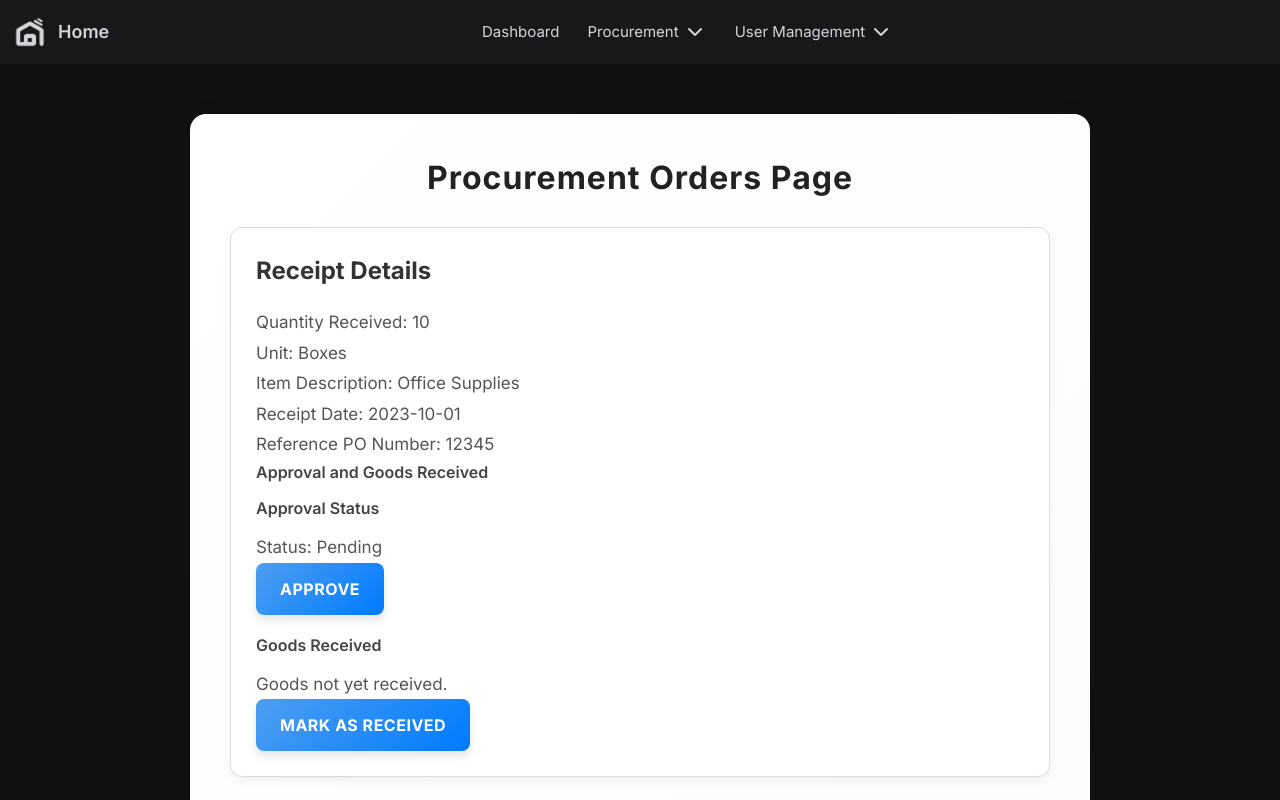
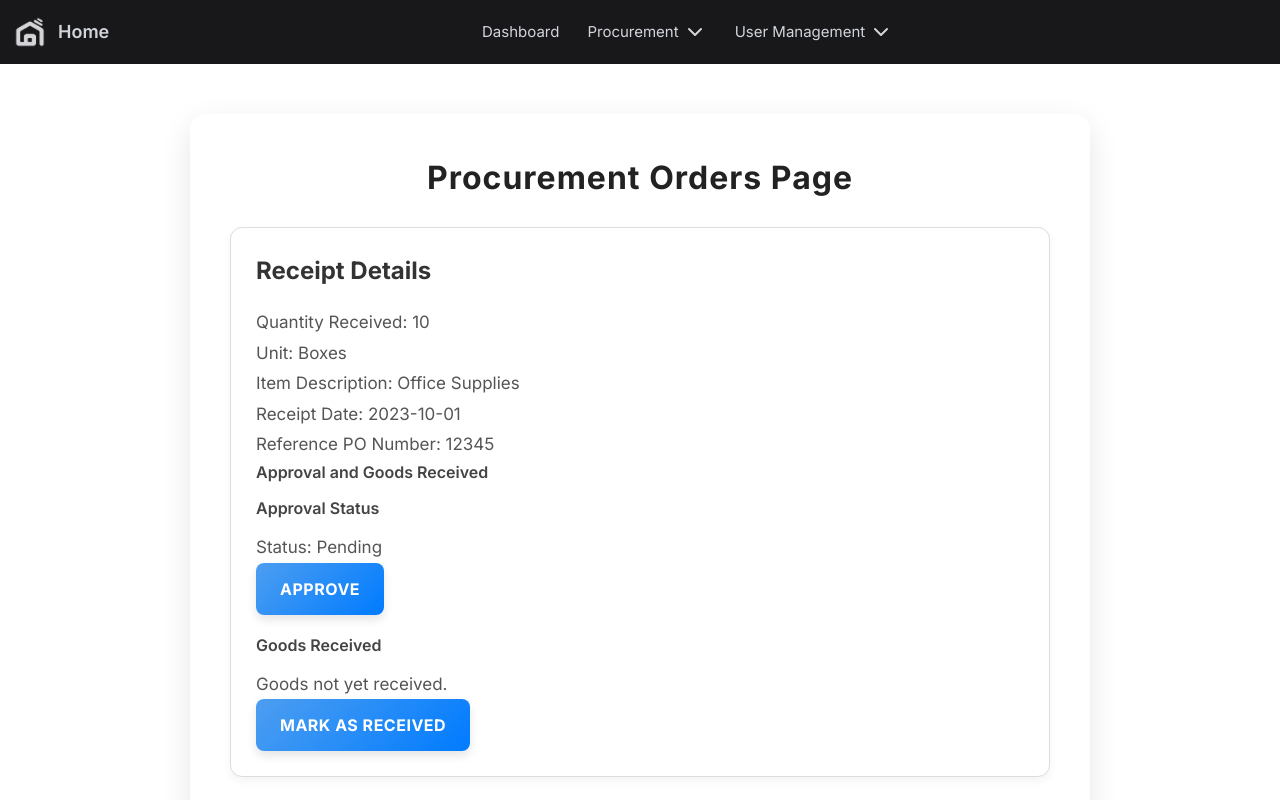
Before and after one commit to ZphinxGZ/ProjectCSI-204, a React (Vite) app: page /procurement/orders in a window 1280 px wide. Shown: the top 800 px of the page. Built offline with nearby package versions, Linux system fonts and the light colour scheme.

Commit message:
change bg

```diff
--- a/src/index.css
+++ b/src/index.css
@@ -5,7 +5,7 @@
 @tailwind utilities;
 
 body {
-  @apply bg-[#111] text-gray-300 font-inter;
+  @apply bg-white text-gray-300 font-inter;
 }
 
 @layer components {
--- a/src/pages/ProcurementOrders.css
+++ b/src/pages/ProcurementOrders.css
@@ -6,7 +6,7 @@
     padding: 40px;
     max-width: 900px;
     margin: 50px auto;
-    background: linear-gradient(135deg, #ffffff, #f8f9fa);
+    background: #ffffff;
     border-radius: 16px;
     box-shadow: 0px 10px 30px rgba(0, 0, 0, 0.1);
     transition: transform 0.3s ease, box-shadow 0.3s ease;
```
